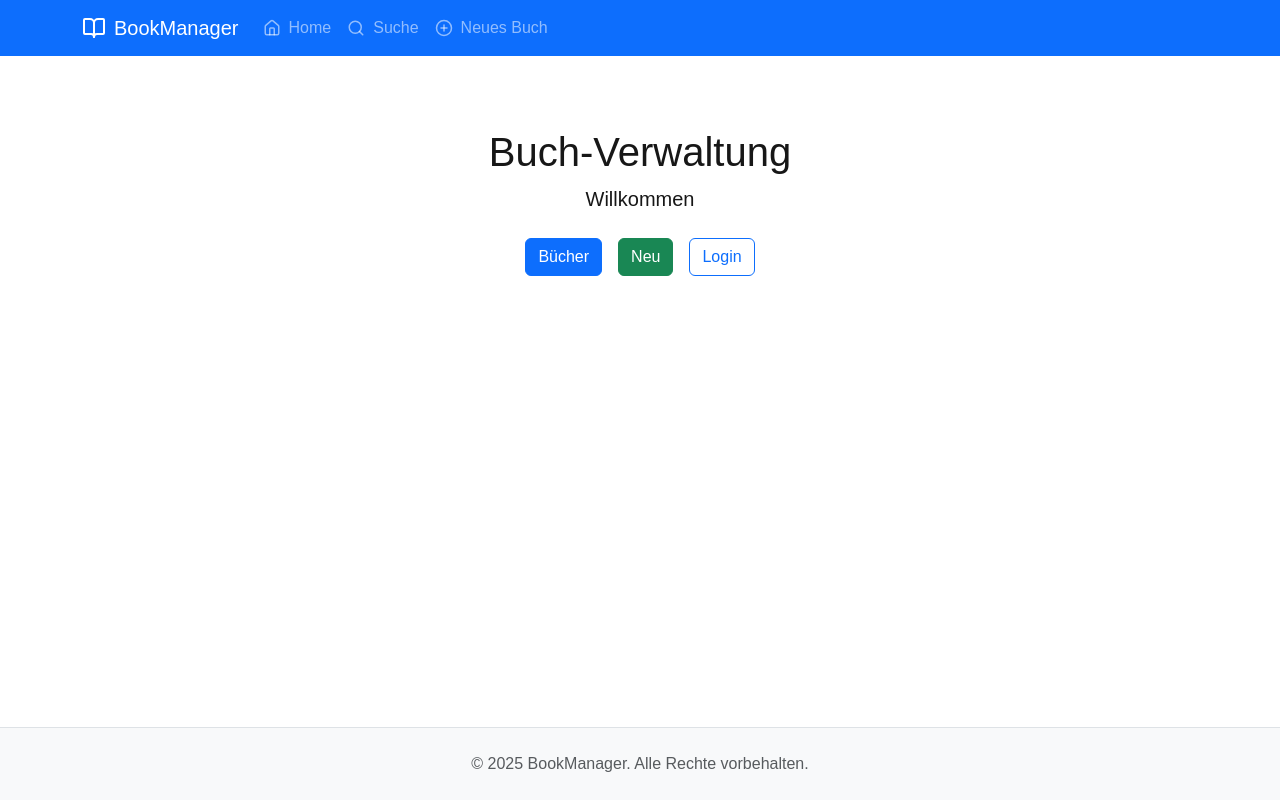
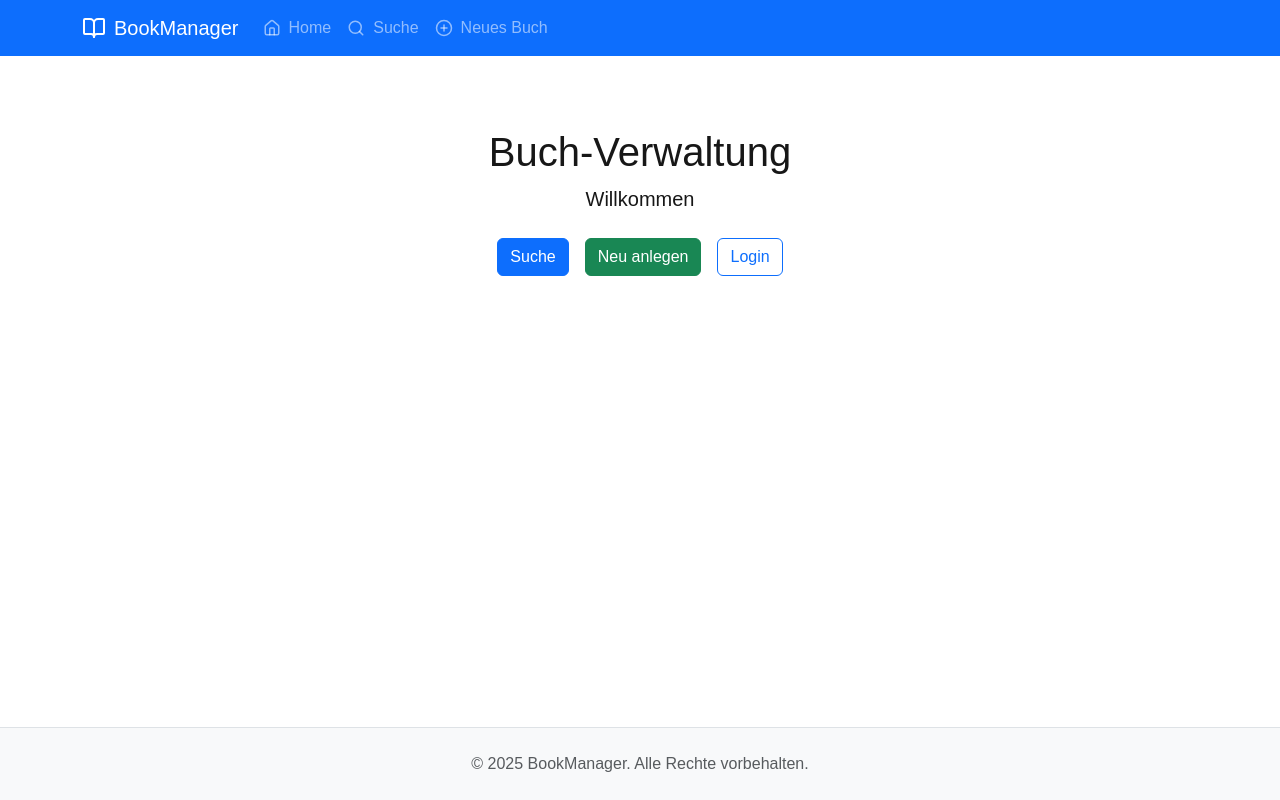
Before and after one commit to inesoetling/SPA-mit-React-Next-GraphQL, a Next.js app in the folder frontend/: page / in a window 1280 px wide. Built offline with nearby package versions, Linux system fonts and the light colour scheme.

Commit message:
fix buch anlegen und link zu buch suchen

```diff
--- a/frontend/package.json
+++ b/frontend/package.json
@@ -15,6 +15,7 @@
     "next": "16.1.1",
     "react": "19.2.3",
     "react-bootstrap": "^2.10.10",
+    "react-bootstrap-icons": "^1.11.6",
     "react-dom": "19.2.3"
   },
   "devDependencies": {
--- a/frontend/src/app/create/page.tsx
+++ b/frontend/src/app/create/page.tsx
@@ -152,7 +152,10 @@ export default function CreateBookPage() {
         abbildungen: abbildungen.length > 0 ? abbildungen : undefined,
       };
 
-      await createBook({ variables: { input } });
+      await createBook({
+        variables: { input },
+        refetchQueries: ['GetBooks'],
+      });
 
       setSuccess(true);
       // Reset
--- a/frontend/src/app/page.tsx
+++ b/frontend/src/app/page.tsx
@@ -8,11 +8,11 @@ export default function Home() {
       <h1>Buch-Verwaltung</h1>
       <p className="lead">Willkommen</p>
       <div className="d-flex gap-3 justify-content-center mt-4">
-        <Link href="/books">
-          <Button variant="primary">Bücher</Button>
+        <Link href="/search">
+          <Button variant="primary">Suche</Button>
         </Link>
         <Link href="/create">
-          <Button variant="success">Neu</Button>
+          <Button variant="success">Neu anlegen</Button>
         </Link>
         <Link href="/login">
           <Button variant="outline-primary">Login</Button>
```
Also changed, not shown: frontend/src/graphql/mutations.ts (+11 -0 lines), 1 other file (tests, documents, lock files or other folders).
